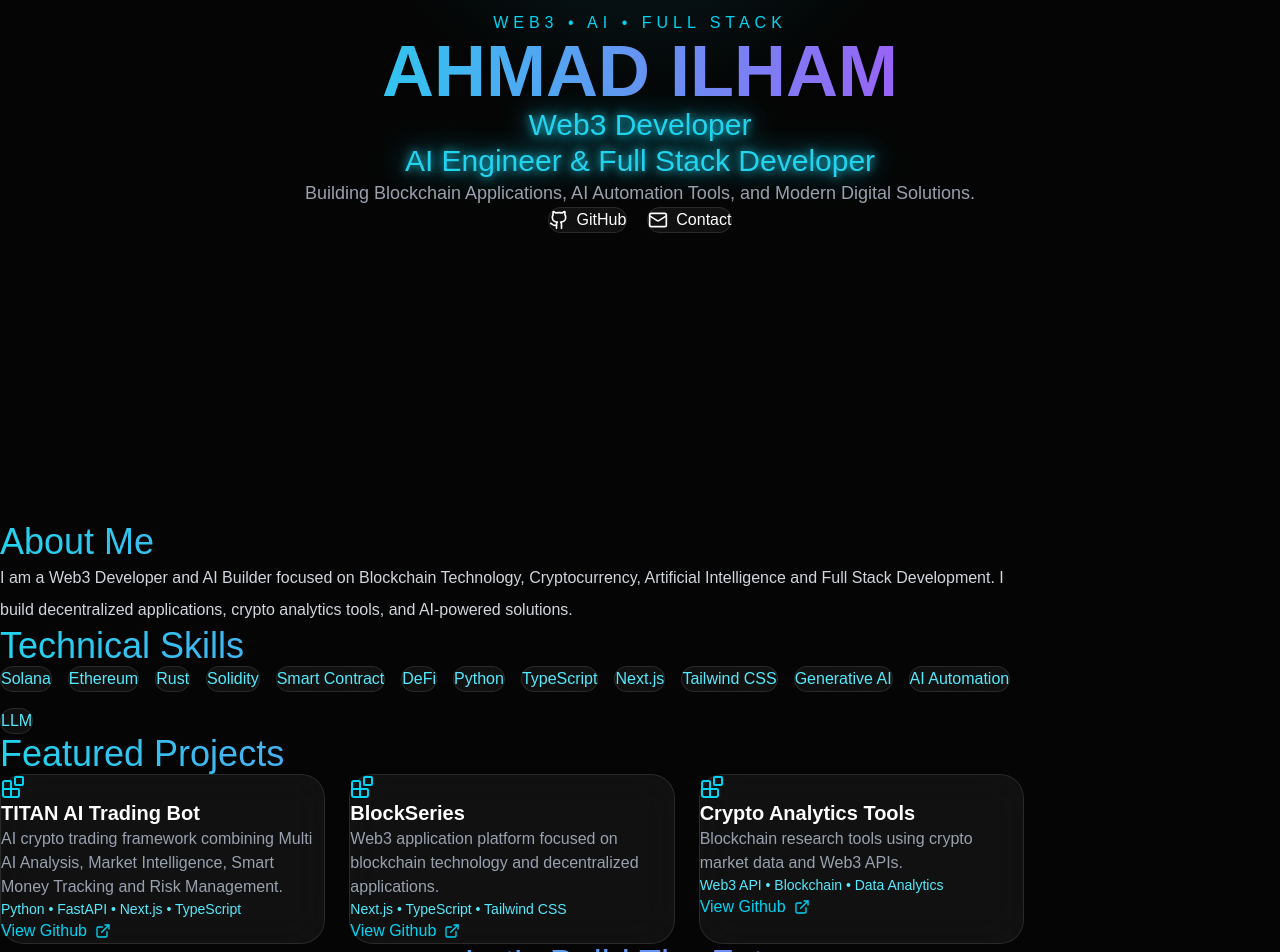
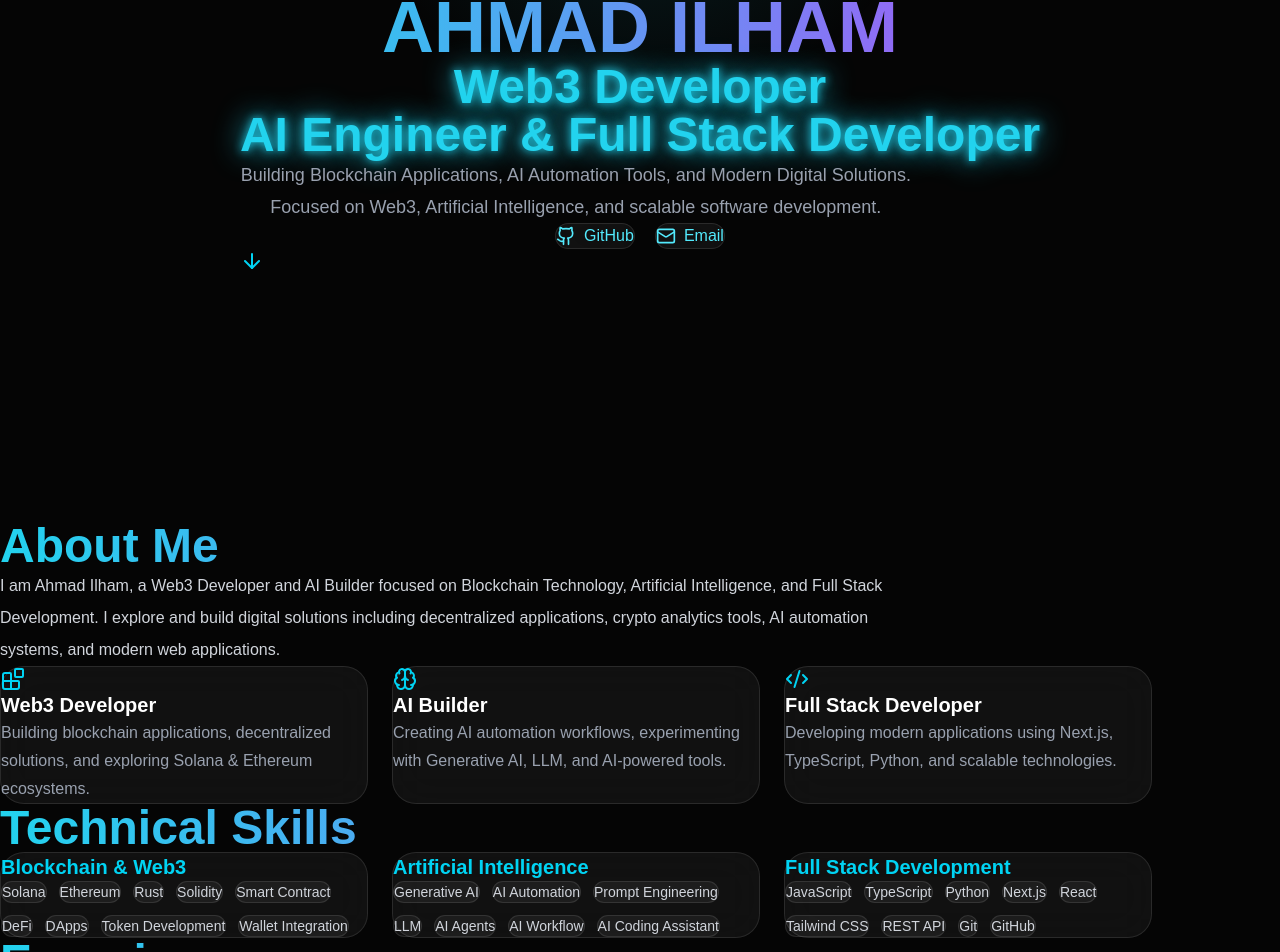
Before and after one commit to ilhamfachrudin-24/MyPortfolio, a Next.js app: page / in a window 1280 px wide. Shown: the part 278-1230 px from the top of the page. Built offline with nearby package versions, Linux system fonts and the light colour scheme.

Commit message:
Refactor Home component and remove unused code

```diff
--- a/app/page.tsx
+++ b/app/page.tsx
@@ -1,553 +1,48 @@
-"use client";
-
-import { motion } from "framer-motion";
-import {
-  Github,
-  Mail,
-  Code2,
-  Brain,
-  Blocks,
-  ExternalLink
-} from "lucide-react";
+import Navbar from "@/components/Navbar";
+import Hero from "@/components/Hero";
+import About from "@/components/About";
+import Skills from "@/components/Skills";
+import Experience from "@/components/Experience";
+import Projects from "@/components/Projects";
+import Certificates from "@/components/Certificates";
+import Contact from "@/components/Contact";
+import Footer from "@/components/Footer";
 
 
-export default function Home() {
-
-
-  const skills = [
-
-    "Solana",
-    "Ethereum",
-    "Rust",
-    "Solidity",
-    "Smart Contract",
-    "DeFi",
-    "Python",
-    "TypeScript",
-    "Next.js",
-    "Tailwind CSS",
-    "Generative AI",
-    "AI Automation",
-    "LLM"
-
-  ];
-
-
-
-  const projects = [
-
-    {
-      title:
-      "TITAN AI Trading Bot",
-
-      description:
-      "AI crypto trading framework combining Multi AI Analysis, Market Intelligence, Smart Money Tracking and Risk Management.",
-
-      stack:
-      "Python • FastAPI • Next.js • TypeScript",
-
-      github:
-      "https://github.com/ilhamfachrudin-24"
-    },
-
-
-    {
-      title:
-      "BlockSeries",
-
-      description:
-      "Web3 application platform focused on blockchain technology and decentralized applications.",
-
-      stack:
-      "Next.js • TypeScript • Tailwind CSS",
-
-      github:
-      "https://github.com/ilhamfachrudin-24"
-    },
-
-
-    {
-      title:
-      "Crypto Analytics Tools",
-
-      description:
-      "Blockchain research tools using crypto market data and Web3 APIs.",
-
-      stack:
-      "Web3 API • Blockchain • Data Analytics",
-
-      github:
-      "https://github.com/ilhamfachrudin-24"
-    }
-
-
-  ];
-
-
+export default function Home(){
 
 
 return (
 
+<>
+
+<Navbar />
+
+
 <main>
 
+<Hero />
 
-{/* HERO */}
+<About />
 
-<section className="
-min-h-screen
-flex
-items-center
-justify-center
-text-center
-px-6
-">
+<Skills />
 
+<Experience />
 
-<motion.div
+<Projects />
 
-initial={{
-opacity:0,
-y:40
-}}
+<Certificates />
 
-animate={{
-opacity:1,
-y:0
-}}
-
-transition={{
-duration:0.8
-}}
-
->
-
-
-<p className="
-text-cyan-400
-tracking-[5px]
-mb-5
-">
-
-WEB3 • AI • FULL STACK
-
-</p>
-
-
-
-<h1 className="
-text-5xl
-md:text-7xl
-font-bold
-gradient-text
-">
-
-AHMAD ILHAM
-
-</h1>
-
-
-
-<h2 className="
-text-3xl
-mt-6
-neon
-">
-
-Web3 Developer
-<br/>
-AI Engineer & Full Stack Developer
-
-</h2>
-
-
-
-<p className="
-max-w-2xl
-mx-auto
-mt-8
-text-gray-400
-text-lg
-">
-
-Building Blockchain Applications,
-AI Automation Tools,
-and Modern Digital Solutions.
-
-</p>
-
-
-
-
-<div className="
-flex
-justify-center
-gap-5
-mt-10
-">
-
-
-<a
-
-href="https://github.com/ilhamfachrudin-24"
-
-target="_blank"
-
-className="
-glass
-px-6
-py-3
-rounded-full
-flex
-items-center
-gap-2
-hover:border-cyan-400
-"
-
->
-
-<Github size={20}/>
-
-GitHub
-
-</a>
-
-
-
-<a
-
-href="mailto:novi240397@gmail.com"
-
-className="
-glass
-px-6
-py-3
-rounded-full
-flex
-items-center
-gap-2
-hover:border-cyan-400
-"
-
->
-
-<Mail size={20}/>
-
-Contact
-
-</a>
-
-
-</div>
-
-
-</motion.div>
-
-
-</section>
-
-
-
-
-
-
-{/* ABOUT */}
-
-<section className="
-max-w-5xl
-mx-auto
-px-6
-py-20
-">
-
-
-<h2 className="
-text-4xl
-gradient-text
-mb-8
-">
-
-About Me
-
-</h2>
-
-
-
-<p className="
-text-gray-300
-leading-8
-">
-
-I am a Web3 Developer and AI Builder focused on
-Blockchain Technology, Cryptocurrency,
-Artificial Intelligence and Full Stack Development.
-
-I build decentralized applications,
-crypto analytics tools,
-and AI-powered solutions.
-
-</p>
-
-
-</section>
-
-
-
-
-
-
-
-
-{/* SKILLS */}
-
-
-<section className="
-max-w-5xl
-mx-auto
-px-6
-py-20
-">
-
-
-<h2 className="
-text-4xl
-gradient-text
-mb-10
-">
-
-Technical Skills
-
-</h2>
-
-
-
-<div className="
-flex
-flex-wrap
-gap-4
-">
-
-
-{
-
-skills.map((skill)=>(
-
-
-<span
-
-key={skill}
-
-className="
-glass
-px-5
-py-3
-rounded-full
-text-cyan-300
-"
-
->
-
-{skill}
-
-</span>
-
-
-))
-
-
-}
-
-
-</div>
-
-
-</section>
-
-
-
-
-
-
-
-
-
-{/* PROJECTS */}
-
-
-<section className="
-max-w-5xl
-mx-auto
-px-6
-py-20
-">
-
-
-<h2 className="
-text-4xl
-gradient-text
-mb-10
-">
-
-Featured Projects
-
-</h2>
-
-
-
-<div className="
-grid
-md:grid-cols-3
-gap-6
-">
-
-
-{
-
-projects.map((project)=>(
-
-
-<motion.div
-
-whileHover={{
-y:-10
-}}
-
-key={project.title}
-
-className="
-glass
-rounded-3xl
-p-6
-"
-
->
-
-
-<Blocks
-className="
-text-cyan-400
-mb-5
-"
-/>
-
-
-
-<h3 className="
-text-xl
-font-bold
-mb-3
-">
-
-{project.title}
-
-</h3>
-
-
-
-<p className="
-text-gray-400
-mb-5
-">
-
-{project.description}
-
-</p>
-
-
-
-<p className="
-text-sm
-text-cyan-300
-">
-
-{project.stack}
-
-</p>
-
-
-
-<a
-
-href={project.github}
-
-target="_blank"
-
-className="
-flex
-items-center
-gap-2
-mt-5
-text-cyan-400
-"
-
->
-
-View Github
-
-<ExternalLink size={16}/>
-
-</a>
-
-
-
-</motion.div>
-
-
-))
-
-
-}
-
-
-</div>
-
-
-</section>
-
-
-
-
-
-
-
-
-
-{/* CONTACT */}
-
-<section className="
-text-center
-py-20
-">
-
-
-<h2 className="
-text-4xl
-gradient-text
-">
-
-Let's Build The Future
-
-</h2>
-
-
-<p className="
-text-gray-400
-mt-5
-">
-
-novi240397@gmail.com
-
-</p>
-
-
-</section>
-
-
-
-
+<Contact />
 
 </main>
 
+
+<Footer />
+
+
+</>
+
 )
 
-
 }
```
